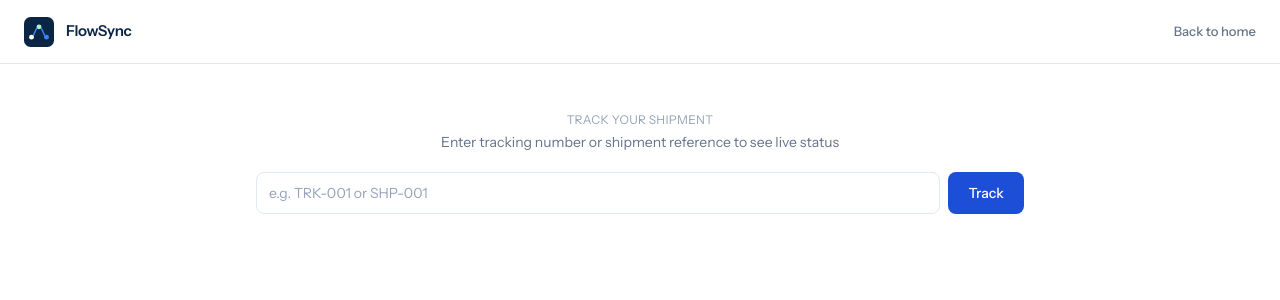
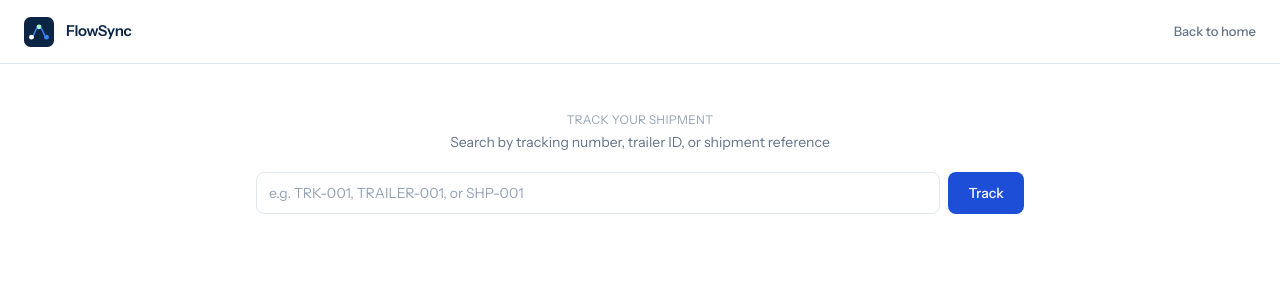
Before and after one commit to Sanghita-Seal/Flow-Sync-SCM, a React app in the folder frontend/: page /track in a window 1280 px wide. Shown: the top 300 px of the page. Built offline with nearby package versions, Linux system fonts and the light colour scheme; no server answers; the HTML template or start-up script is replaced by a standard one.

Commit message:
fix: update search placeholders to show all three search options with examples

```diff
--- a/frontend/src/features/e2/trucks/components/TruckSearch.jsx
+++ b/frontend/src/features/e2/trucks/components/TruckSearch.jsx
@@ -1,6 +1,6 @@
 import { useState } from "react";
 
-export default function TruckSearch({ onSearch, placeholder = "Search by tracking number, trailer ID, or shipment ref" }) {
+export default function TruckSearch({ onSearch, placeholder = "Search by tracking number, trailer ID, or shipment reference (e.g. TRK-001, TRAILER-001, SHP-001)" }) {
   const [value, setValue] = useState("");
 
   function handleChange(e) {
--- a/frontend/src/pages/track/TrackPage.jsx
+++ b/frontend/src/pages/track/TrackPage.jsx
@@ -91,7 +91,7 @@ export default function TrackPage() {
     <PublicLayout>
       <div className="text-center mb-5">
         <div className="text-xs uppercase tracking-wide text-faint">Track your shipment</div>
-        <div className="text-sm text-muted mt-1">Enter tracking number or shipment reference to see live status</div>
+        <div className="text-sm text-muted mt-1">Search by tracking number, trailer ID, or shipment reference</div>
       </div>
 
       <div className="flex gap-2 mb-5">
@@ -99,7 +99,7 @@ export default function TrackPage() {
           value={input}
           onChange={(e) => setInput(e.target.value)}
           onKeyDown={(e) => e.key === "Enter" && handleTrack()}
-          placeholder="e.g. TRK-001 or SHP-001"
+          placeholder="e.g. TRK-001, TRAILER-001, or SHP-001"
           className="flex-1 rounded-node border border-border bg-page px-3 py-2.5 text-sm text-ink placeholder:text-faint outline-none focus:border-primary focus:ring-2 focus:ring-primary-soft"
         />
         <button
```
